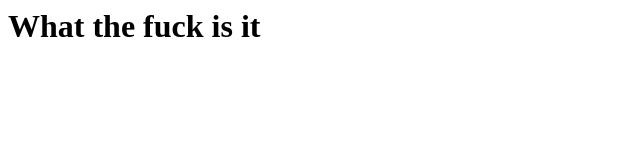
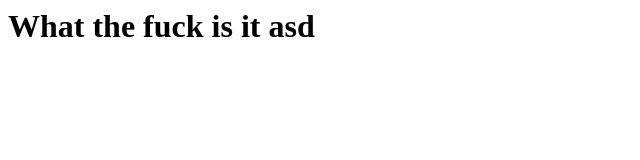
Before and after one commit to tuongnguyenDS/github-demo, a plain HTML site: page index.html in a window 1280 px wide. Shown: the full height of the page, 0-640 px from the left. Drawn offline with Linux system fonts and the light colour scheme.

Commit message:
add about .html

```diff
--- a/index.html
+++ b/index.html
@@ -1 +1 @@
-<h1> What the fuck is it</h1>
+<h1> What the fuck is it asd</h1>
```
Also changed, not shown: about.html (added, +1 -0 lines), 1 other file.
